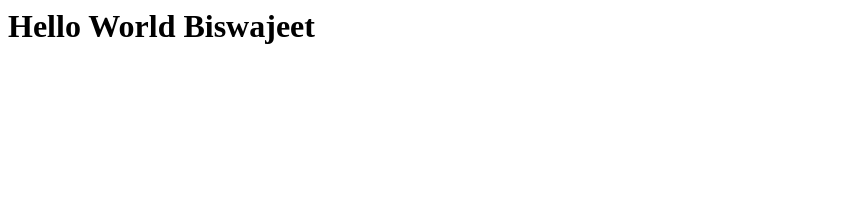
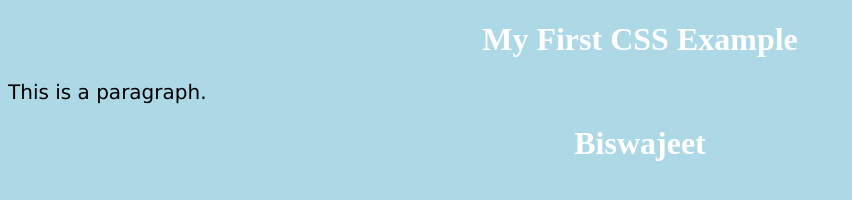
Before and after one commit to biswajeet163/test-fe, a plain HTML site: page index.html in a window 1280 px wide. Shown: the whole page, without its empty margins (0-852 px from the left). Drawn offline with Linux system fonts and the light colour scheme.

Commit message:
Update index.html

```diff
--- a/index.html
+++ b/index.html
@@ -1 +1,29 @@
-<h1>Hello World Biswajeet </h1>
+<!DOCTYPE html>
+<html>
+<head>
+<style>
+body {
+  background-color: lightblue;
+}
+
+h1 {
+  color: white;
+  text-align: center;
+}
+
+p {
+  font-family: verdana;
+  font-size: 20px;
+}
+</style>
+</head>
+<body>
+
+<h1>My First CSS Example</h1>
+<p>This is a paragraph.</p>
+
+
+  <h1 class="mycolor">Biswajeet</h1>
+
+</body>
+</html>
```
